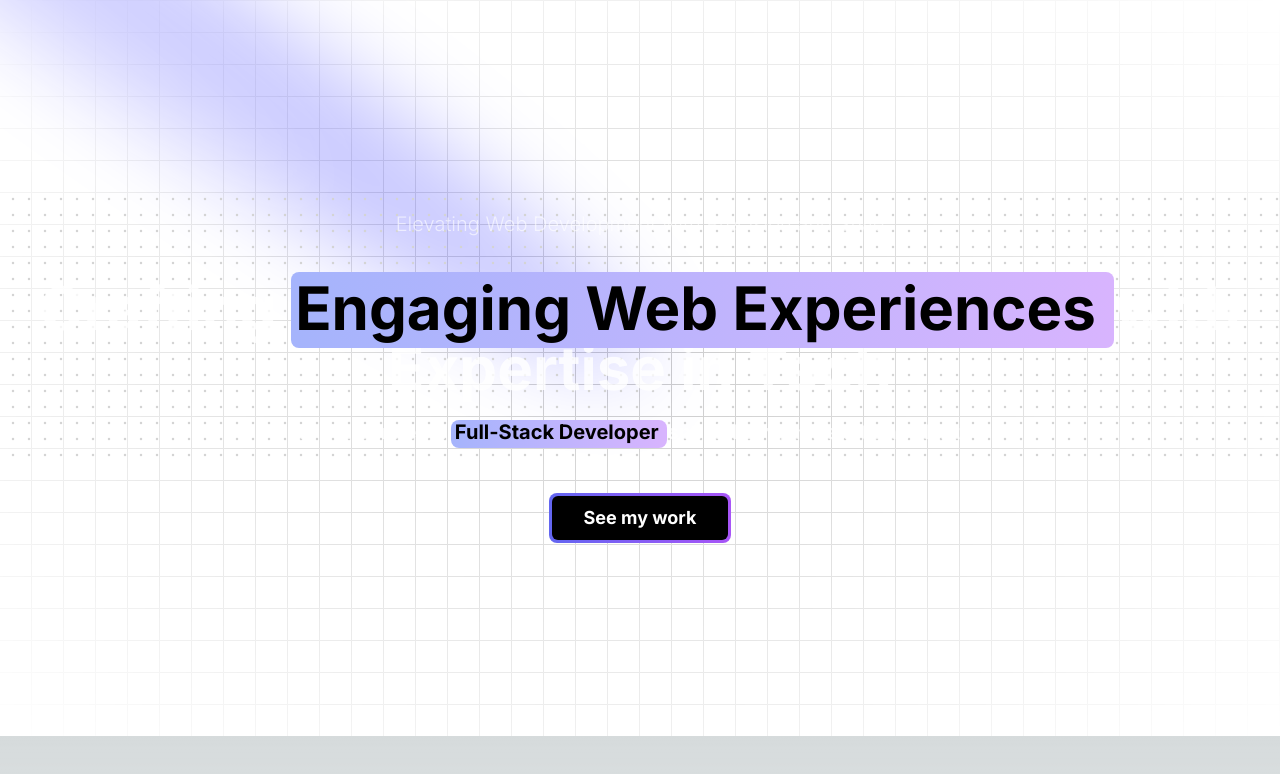
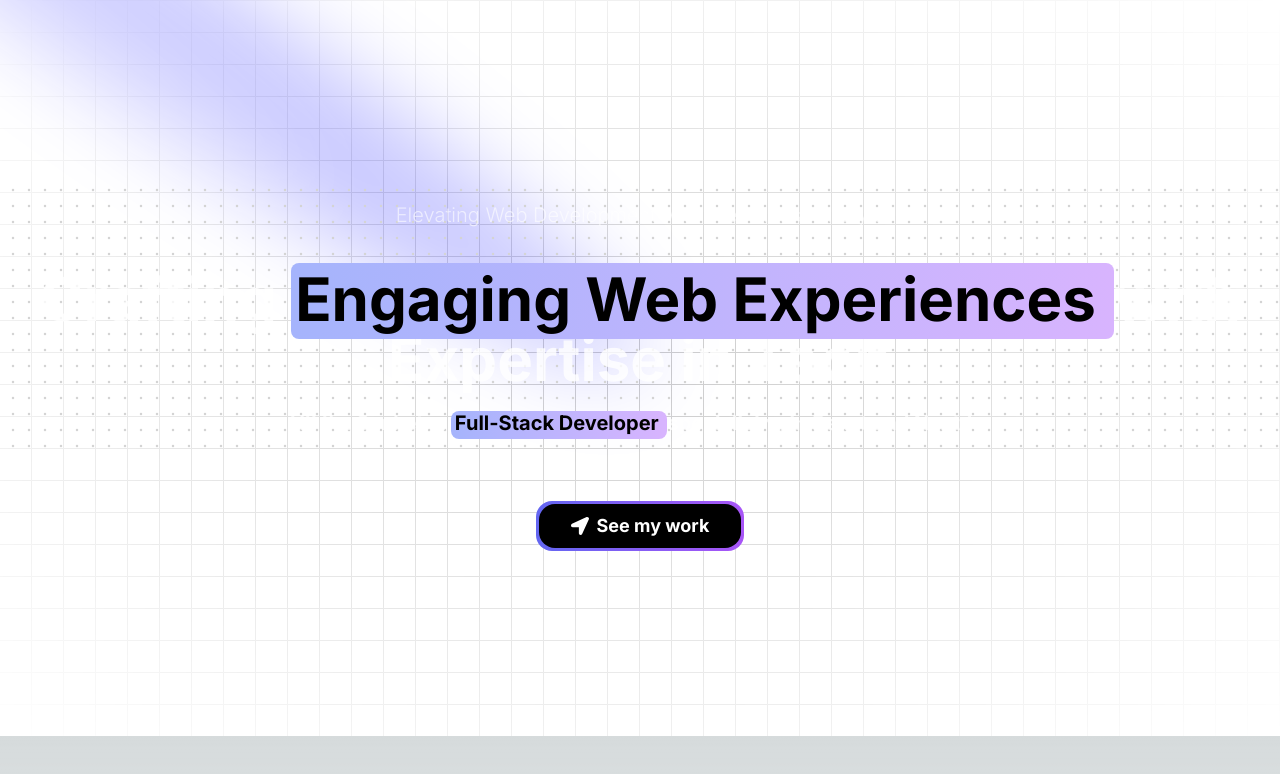
Before and after one commit to SanketSonawane11/Portfolio, a Next.js app: page / in a window 1280 px wide. Shown: the top 774 px of the page. Built offline with nearby package versions, Linux system fonts and the light colour scheme.

Commit message:
Hero Completed

```diff
--- a/package.json
+++ b/package.json
@@ -17,6 +17,7 @@
     "next-themes": "^0.3.0",
     "react": "^18",
     "react-dom": "^18",
+    "react-icons": "^5.2.1",
     "react-intersection-observer": "^9.13.0",
     "tailwind-merge": "^2.4.0"
   },
--- /dev/null
+++ b/src/app/Components/CtaButton/Button.tsx
@@ -0,0 +1,36 @@
+import React from "react";
+
+export enum IconPosition {
+  Left = "Left",
+  Right = "Right",
+}
+
+interface CtaButtonProps {
+  text: string;
+  position: IconPosition;
+  onClick?: () => void;
+  icon?: React.ReactNode;
+}
+
+const CtaButton: React.FC<CtaButtonProps> = ({
+  text,
+  position,
+  onClick,
+  icon = null,
+}) => {
+  return (
+    <button
+      onClick={onClick}
+      className="p-[3px] w-fit h-fit relative active:scale-95 transition-all ease-out duration-150"
+    >
+      <div className="absolute inset-0 bg-gradient-to-r from-indigo-500 to-purple-500 rounded-2xl" />
+      <div className="px-8 py-2 text-sm md:text-md lg:text-lg bg-black rounded-2xl relative group duration-200 text-white hover:bg-transparent active:bg-black flex items-center justify-center gap-2 transition-all ease-out hover:text-[1rem]">
+        {position === IconPosition.Left && icon}
+        {text}
+        {position === IconPosition.Right && icon}
+      </div>
+    </button>
+  );
+};
+
+export default CtaButton;
--- a/src/app/Components/Hero/Hero.tsx
+++ b/src/app/Components/Hero/Hero.tsx
@@ -5,12 +5,12 @@ import { Spotlight } from "../ui/Spotlight";
 import { GridBackground } from "../ui/Grid-background";
 import { HeroHighlight, Highlight } from "../ui/Hero-highlight";
 import HeroFade from "../ui/gsapFade";
-import { TextGenerateEffect } from "../ui/Text-generate-effect";
 import gsap from "gsap";
+import CtaButton from "../CtaButton/Button";
+import { FaLocationArrow } from "react-icons/fa";
+import { IconPosition } from "../CtaButton/Button";
 
 function Hero() {
-  const word = "Crafting Engaging Web Experiences with Expertise in Tech";
-
   const HeroTextFade = ({
     className,
     children,
@@ -67,13 +67,14 @@ function Hero() {
                 </div>
               </HeroTextFade>
             </HeroHighlight>
-            <button className="p-[3px] relative active:">
-              <div className="absolute inset-0 bg-gradient-to-r from-indigo-500 to-purple-500 rounded-lg" />
-              <div className="px-8 py-2 text-sm md:text-lg bg-black rounded-[6px]  relative group transition duration-200 text-white hover:bg-transparent">
-                See my work
-              </div>
-            </button>
           </HeroFade>
+          <a href="#projects">
+            <CtaButton
+              text="See my work"
+              position={IconPosition.Left}
+              icon={<FaLocationArrow />}
+            />
+          </a>
         </div>
       </GridBackground>
     </div>
--- /dev/null
+++ b/src/app/Components/Projects/Projects.tsx
@@ -0,0 +1,9 @@
+import React from 'react'
+
+function Projects() {
+  return (
+    <div id='projects'>Projects</div>
+  )
+}
+
+export default Projects
```
Also changed, not shown: src/app/page.tsx (+6 -5 lines), 1 other file (tests, documents, lock files or other folders).
